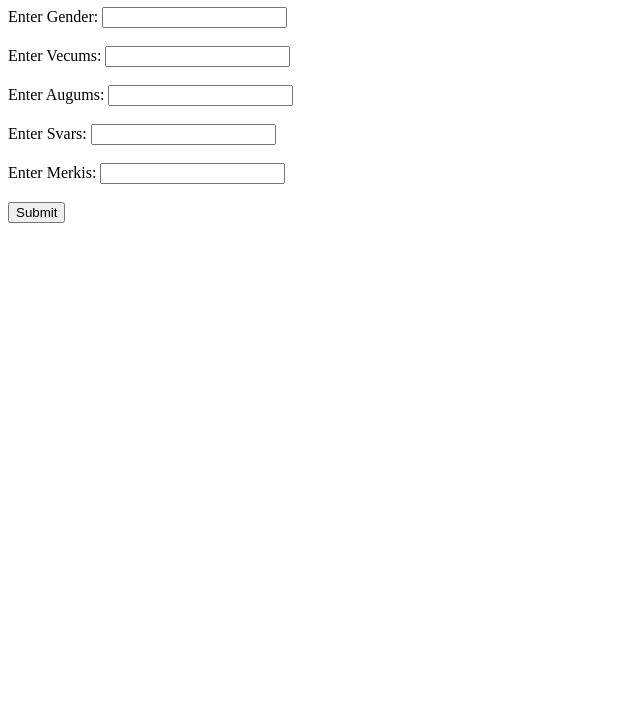
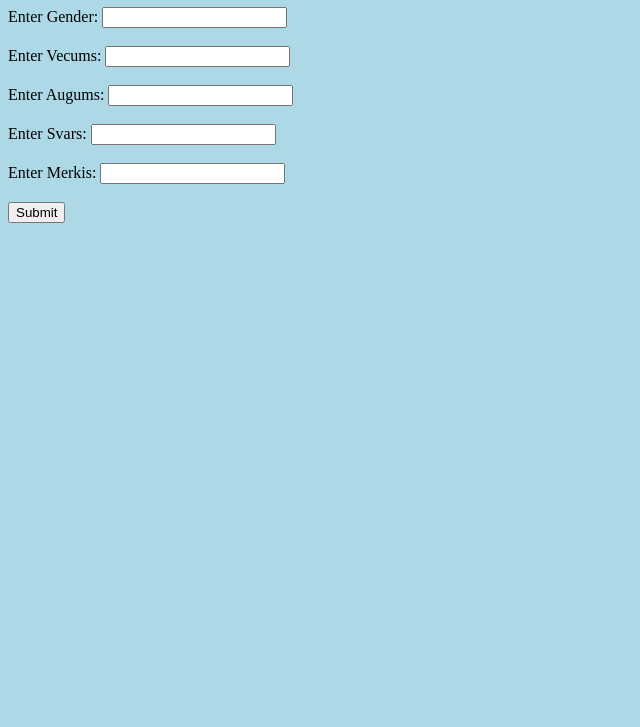
Before and after one commit to Stixych/Stixych, a plain HTML site: page tryyoursuccess.html in a window 1280 px wide. Shown: the part 73-800 px from the top of the page, without its empty margins (0-640 px from the left). Drawn offline with Linux system fonts and the light colour scheme.

Commit message:
Update tryyoursuccess.html

```diff
--- a/tryyoursuccess.html
+++ b/tryyoursuccess.html
@@ -2,6 +2,12 @@
 <html>
 <head>
   <title>Check your products</title>
+  <style>
+    /* CSS для стилизации страницы */
+    body {
+      background-color: lightblue;
+    }
+  </style>
 </head>
 <body>
   <h1>Check your products</h1>
```
